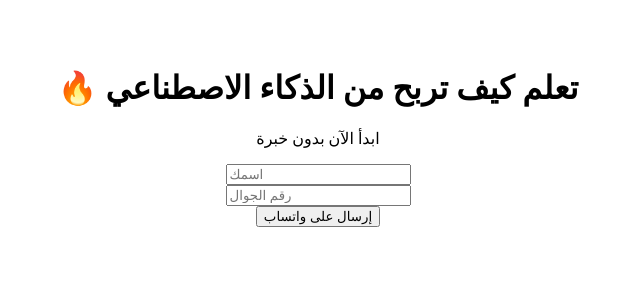
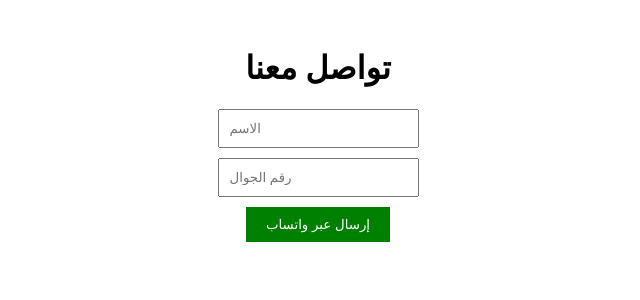
Before and after one commit to maafaalhussain-cmyk/nextjs, a Next.js app: page / in a window 1280 px wide. Shown: the top 300 px of the page, without its empty margins (322-962 px from the left). Built offline with nearby package versions, Linux system fonts and the light colour scheme.

Commit message:
Refactor handleSubmit and update form fields

```diff
--- a/app/page.tsx
+++ b/app/page.tsx
@@ -6,42 +6,53 @@ export default function Page() {
   const [name, setName] = useState("");
   const [phone, setPhone] = useState("");
 
-  function handleSubmit(e: React.FormEvent<HTMLFormElement>) {
+  const handleSubmit = (e: React.FormEvent) => {
     e.preventDefault();
 
-    const text = encodeURIComponent(
-      `الاسم: ${name}\nرقم الجوال: ${phone}`
-    );
+    const message = `الاسم: ${name}\nرقم الجوال: ${phone}`;
 
-    const url = `https://wa.me/966559168717?text=${text}`;
-    window.open(url, "_blank");
-  }
+    const url = `https://wa.me/966559168717?text=${encodeURIComponent(
+      message
+    )}`;
+
+    window.location.href = url;
+  };
 
   return (
-    <main style={{ padding: 40, textAlign: "center" }}>
-      <h1>🔥 تعلم كيف تربح من الذكاء الاصطناعي</h1>
-      <p>ابدأ الآن بدون خبرة</p>
+    <main style={{ padding: "20px", textAlign: "center" }}>
+      <h1>تواصل معنا</h1>
 
       <form onSubmit={handleSubmit}>
         <input
           type="text"
-          placeholder="اسمك"
+          placeholder="الاسم"
           value={name}
           onChange={(e) => setName(e.target.value)}
+          required
+          style={{ display: "block", margin: "10px auto", padding: "10px" }}
         />
 
-        <br />
-
         <input
-          type="text"
+          type="tel"
           placeholder="رقم الجوال"
           value={phone}
           onChange={(e) => setPhone(e.target.value)}
+          required
+          style={{ display: "block", margin: "10px auto", padding: "10px" }}
         />
 
-        <br />
-
-        <button type="submit">إرسال على واتساب</button>
+        <button
+          type="submit"
+          style={{
+            padding: "10px 20px",
+            backgroundColor: "green",
+            color: "white",
+            border: "none",
+            cursor: "pointer",
+          }}
+        >
+          إرسال عبر واتساب
+        </button>
       </form>
     </main>
   );
```
